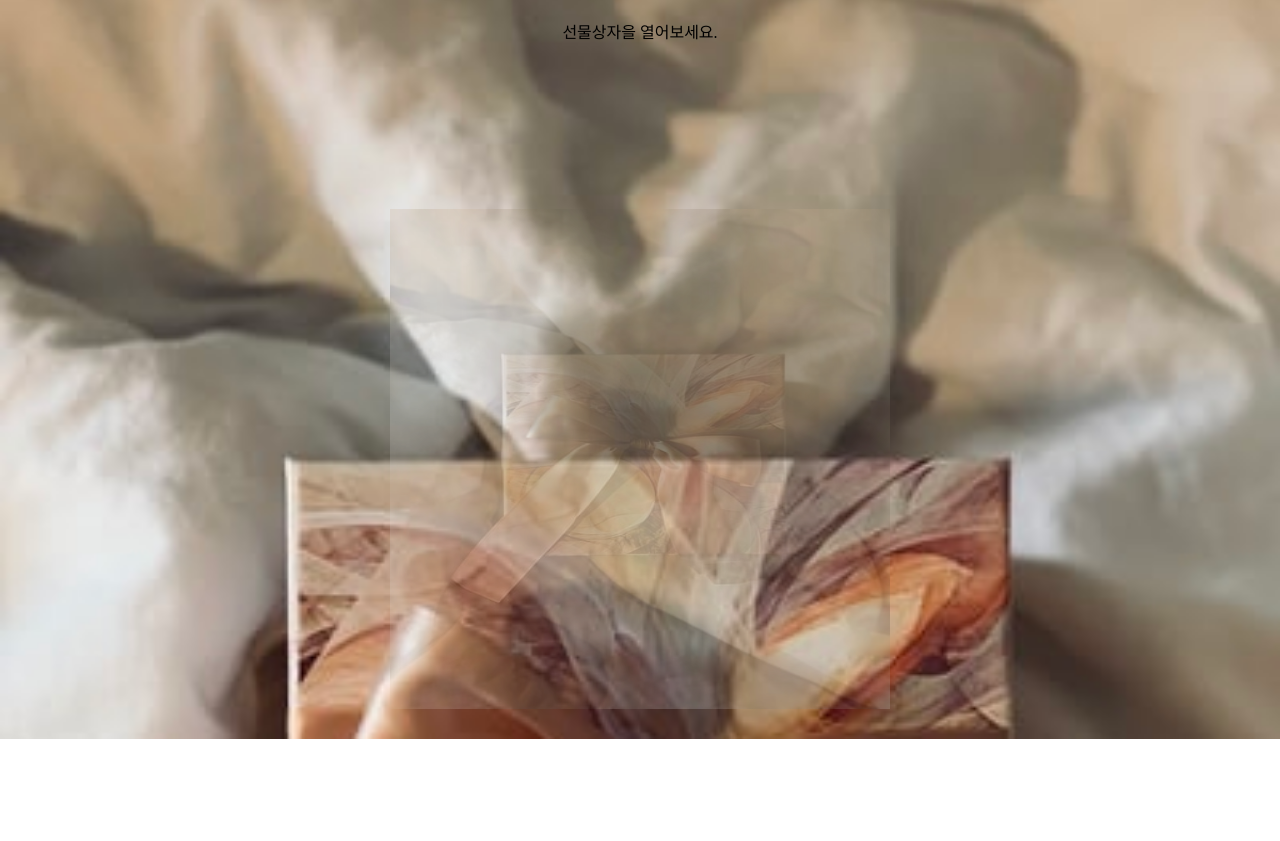
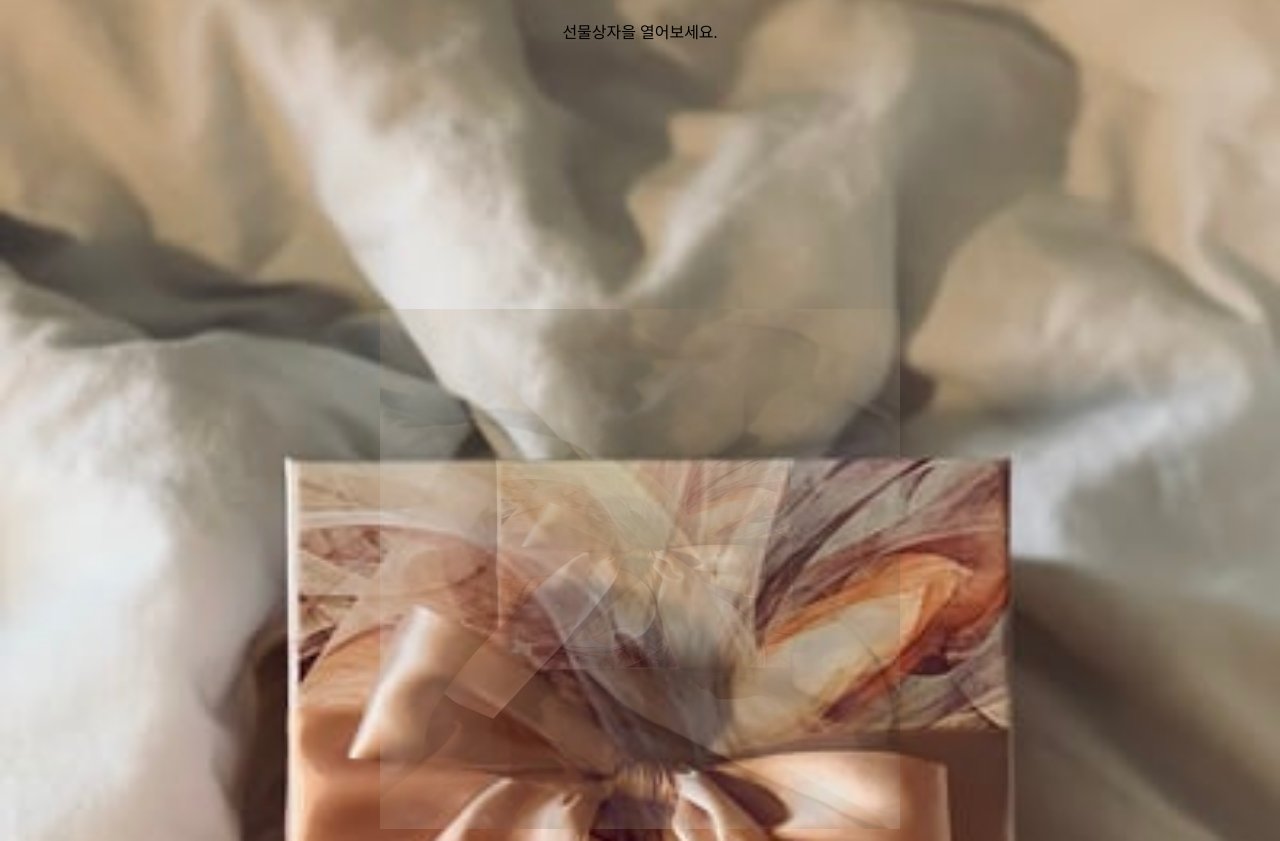
Before and after one commit to joseoungmin/gift, a plain HTML site: page index.html in a window 1280 px wide. Shown: the part 61-902 px from the top of the page. Before the commit the page ends 800 px from the top, so only its background shows below. Drawn offline with Linux system fonts and the light colour scheme.

Commit message:
Update index.html

```diff
--- a/index.html
+++ b/index.html
@@ -8,11 +8,11 @@
   background-image:url(사진/배경.jpg);
   background-size:cover;
   }
-img {width:500px;
-    height:500px;
+img {width:520px;
+    height:520px;
     opacity: 0.2;
     filter: alpha(opacity=40);
-  margin-top:150px;
+    margin-top:250px;
 }
 
 
```
